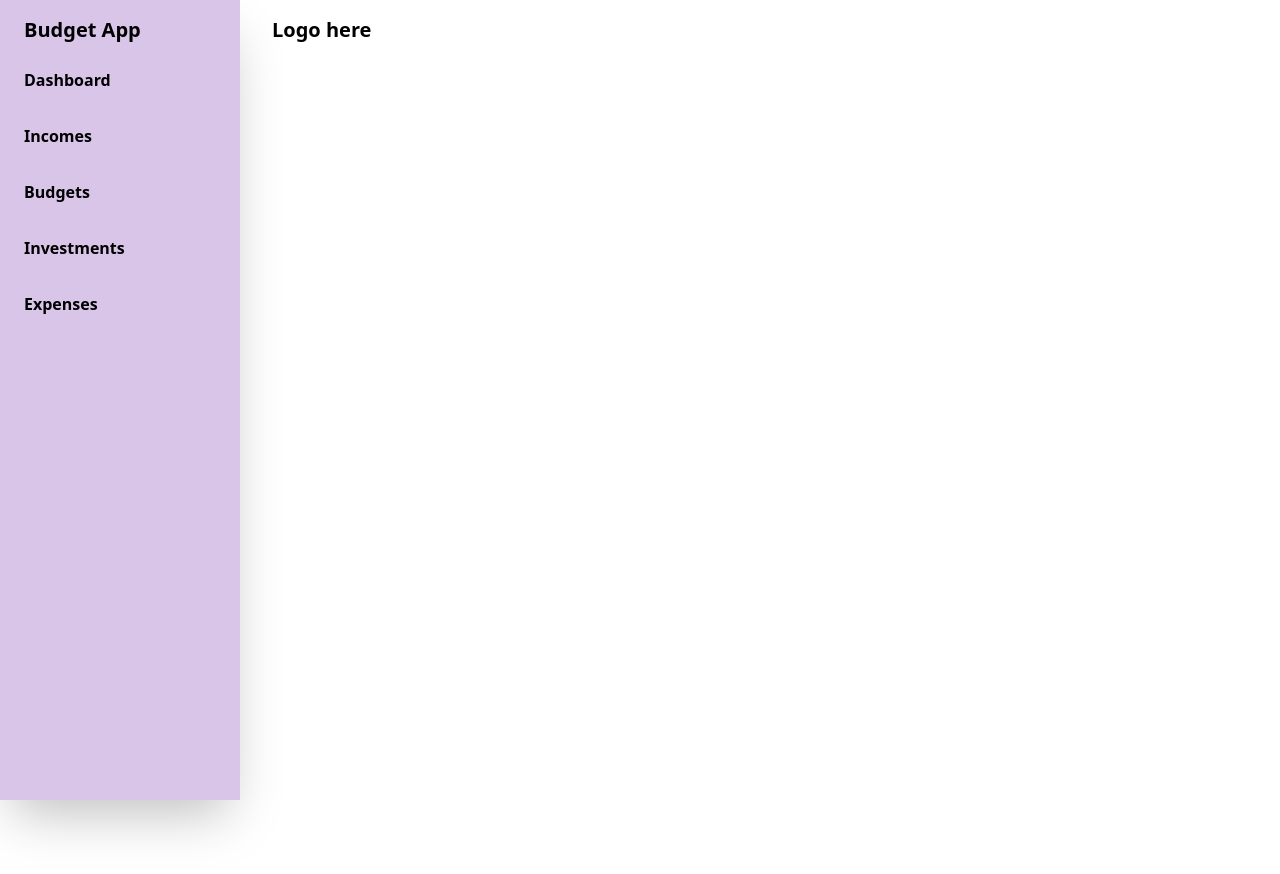
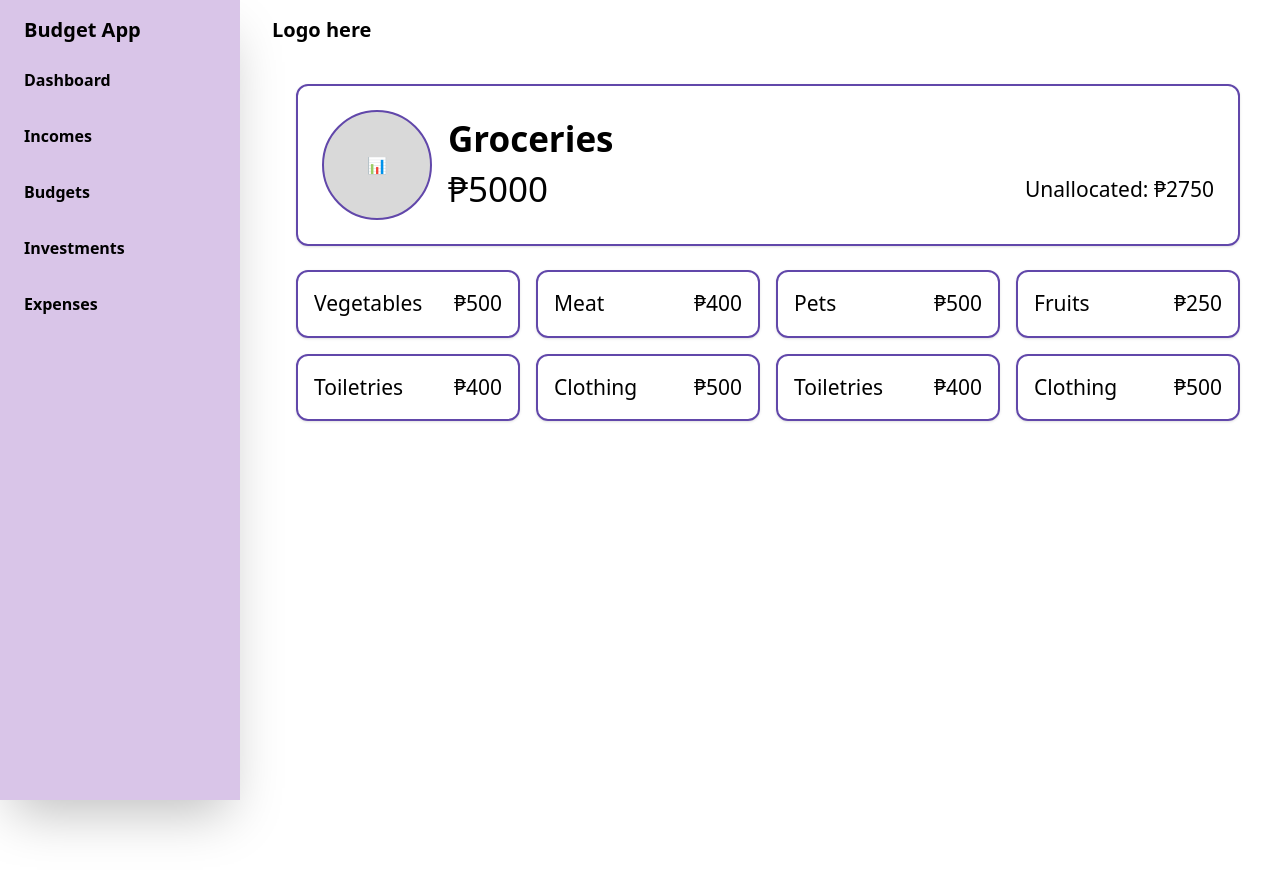
Before and after one commit to hack-it-The-New-Era-of-Banking/cycode-badjett, a React (Vite) app in the folder client/: page /budgetitem in a window 1280 px wide. Before the commit this address had no page. Before the commit the page ends 800 px from the top, so only its background shows below. Built offline with nearby package versions, Linux system fonts and the light colour scheme.

Commit message:
modified budget item page and route app.jsx

```diff
--- a/client/src/App.jsx
+++ b/client/src/App.jsx
@@ -6,6 +6,7 @@ import SignUpPage from "./pages/SignUpPage";
 import LoginPage from "./pages/LoginPage";
 import DashboardPage from "./pages/DashboardPage";
 import BudgetPage from "./pages/BudgetPage";
+import BudgetItemPage from "./pages/BudgetItemPage";
 import ExpensesPage from "./pages/ExpensesPage";
 import IncomePage from "./pages/IncomePage";
 import InvestmentPage from "./pages/InvestmentPage";
@@ -33,6 +34,7 @@ function App() {
         <Route path="/signup" element={<SignUpPage />} />
         <Route path="/login" element={<LoginPage />} />
         <Route path="/budget" element={<BudgetPage />} />
+        <Route path="/budgetitem" element={<BudgetItemPage />} />
         <Route path="/expenses" element={<ExpensesPage />} />
         <Route path="/income" element={<IncomePage />} />
         <Route path="/investment" element={<InvestmentPage />} />
--- /dev/null
+++ b/client/src/pages/BudgetItemPage.jsx
@@ -0,0 +1,53 @@
+import React from "react";
+
+const BudgetItemPage = () => {
+  const category = { name: "Groceries", amount: 5000, unallocated: 2750 }; // Example category
+  const subcategories = [
+    { name: "Vegetables", amount: 500 },
+    { name: "Meat", amount: 400 },
+    { name: "Pets", amount: 500 },
+    { name: "Fruits", amount: 250 },
+    { name: "Toiletries", amount: 400 },
+    { name: "Clothing", amount: 500 },
+    { name: "Toiletries", amount: 400 },
+    { name: "Clothing", amount: 500 },
+  ];
+
+  return (
+    <div className="md:ml-64 p-6 min-h-screen pb-32">
+      {/* Main Category Box */}
+      <div className="w-full h-auto border-2 border-[#6147AA] rounded-xl p-6 shadow-sm flex items-center mb-6">
+        {/* Ellipse (Logo) */}
+        <div className="flex items-center justify-center mr-4 bg-[#D9D9D9] border-2 border-[#6147AA] rounded-full
+          w-[80px] h-[80px] sm:w-[100px] sm:h-[100px] lg:w-[110px] lg:h-[110px]">
+          {/* Replace this with your icon */}
+          <span role="img" aria-label="icon">📊</span>
+        </div>
+
+        {/* Category Details */}
+        <div className="flex-grow">
+          <h1 className="text-[35px] font-semibold text-black break-words">{category.name}</h1>
+          <div className="flex justify-between items-center">
+            <span className="text-[35px] font-normal text-black">₱{category.amount}</span>
+            <span className="text-[21px] font-normal text-black">Unallocated: ₱{category.unallocated}</span>
+          </div>
+        </div>
+      </div>
+
+      {/* Subcategories List - Responsive */}
+      <div className="grid grid-cols-1 sm:grid-cols-2 lg:grid-cols-3 xl:grid-cols-4 gap-4">
+        {subcategories.map((subcategory, index) => (
+          <div
+            key={index}
+            className="border-2 border-[#6147AA] rounded-xl p-4 shadow-sm flex justify-between items-center"
+          >
+            <span className="text-[21px] font-normal text-black">{subcategory.name}</span>
+            <span className="text-[21px] font-normal text-black">₱{subcategory.amount}</span>
+          </div>
+        ))}
+      </div>
+    </div>
+  );
+};
+
+export default BudgetItemPage;
```
